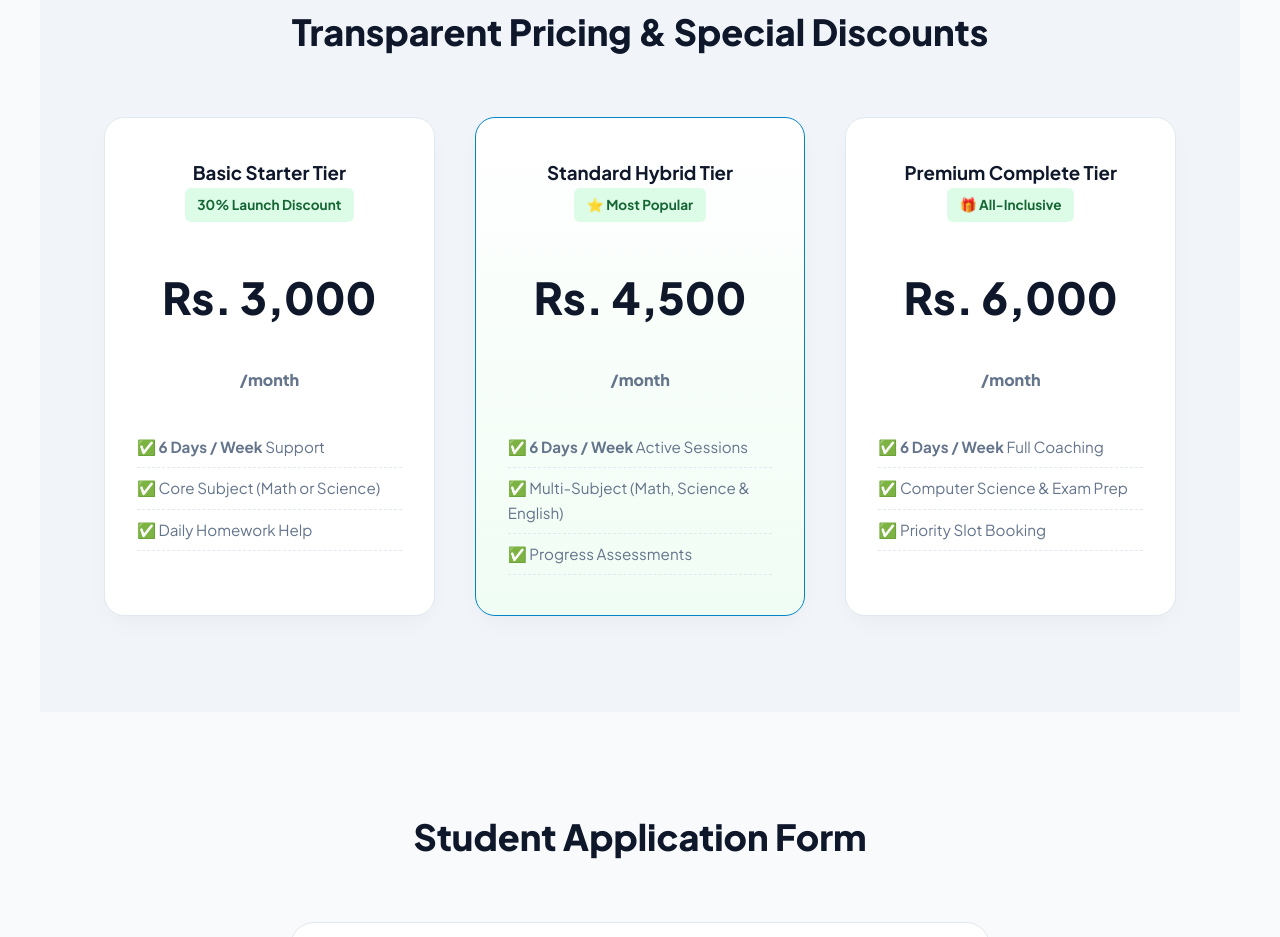
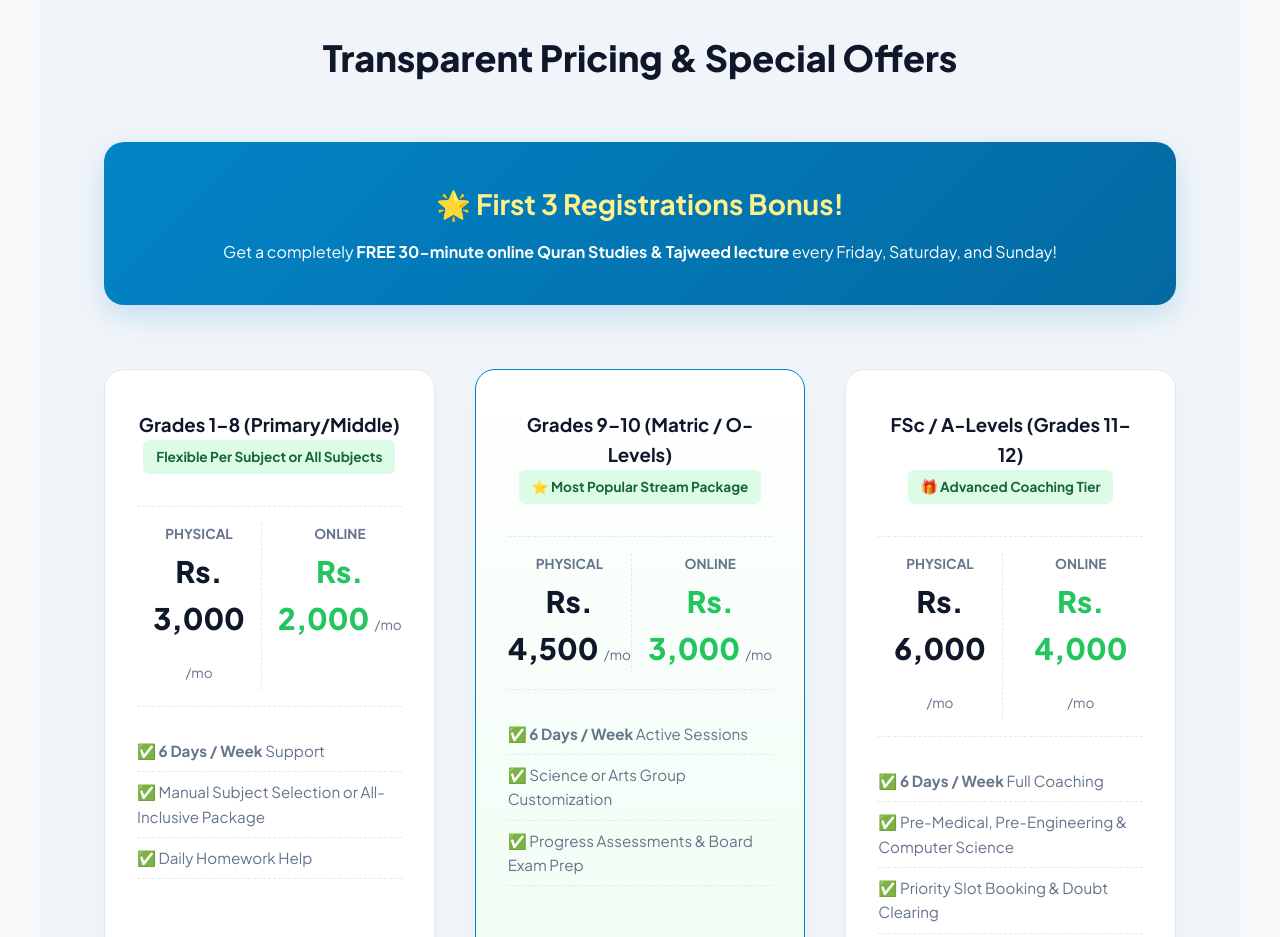
Before and after one commit to NexusCipher34/Next-gen-tutors, a plain HTML site: page index.html in a window 1280 px wide. Shown: the part 1222-2159 px from the top of the page. Drawn offline with Linux system fonts and the light colour scheme.

```diff
--- a/index.html
+++ b/index.html
@@ -15,6 +15,7 @@
             --light: #f8fafc;
             --gray: #64748b;
             --success: #22c55e;
+            --gold: #d97706;
         }
 
         * {
@@ -77,7 +78,19 @@
             font-size: 0.875rem;
             font-weight: 700;
             display: inline-block;
+            margin-bottom: 1rem;
+        }
+
+        .badge-gold {
+            background: #f59e0b;
+            color: white;
+            padding: 0.5rem 1.25rem;
+            border-radius: 50px;
+            font-size: 0.875rem;
+            font-weight: 700;
+            display: inline-block;
             margin-bottom: 1.5rem;
+            box-shadow: 0 4px 15px rgba(245, 158, 11, 0.4);
         }
 
         .hero h1 {
@@ -144,15 +157,32 @@
             background: linear-gradient(to bottom, #ffffff, #f0fdf4);
         }
 
-        .price {
-            font-size: 2.75rem;
-            font-weight: 800;
+        .price-row {
+            display: flex;
+            justify-content: space-around;
             margin: 1.5rem 0;
+            padding: 1rem 0;
+            border-top: 1px dashed #e2e8f0;
+            border-bottom: 1px dashed #e2e8f0;
         }
 
-        .price span {
-            font-size: 1rem;
+        .price-box h4 {
+            font-size: 0.85rem;
             color: var(--gray);
+            margin-bottom: 0.2rem;
+            text-transform: uppercase;
+        }
+
+        .price-box .amount {
+            font-size: 1.85rem;
+            font-weight: 800;
+            color: var(--dark);
+        }
+
+        .price-box .amount span {
+            font-size: 0.85rem;
+            color: var(--gray);
+            font-weight: 400;
         }
 
         .discount-badge {
@@ -163,7 +193,7 @@
             font-weight: 700;
             font-size: 0.85rem;
             display: inline-block;
-            margin-bottom: 1rem;
+            margin-bottom: 0.5rem;
         }
 
         .features-list {
@@ -177,6 +207,23 @@
             padding: 0.5rem 0;
             border-bottom: 1px dashed #e2e8f0;
             font-size: 0.95rem;
+        }
+
+        /* Promo Banner for Quran Offer */
+        .promo-banner {
+            background: linear-gradient(135deg, #0284c7, #0369a1);
+            color: white;
+            padding: 2.5rem;
+            border-radius: 20px;
+            text-align: center;
+            margin-bottom: 4rem;
+            box-shadow: 0 10px 30px rgba(2, 132, 199, 0.2);
+        }
+
+        .promo-banner h3 {
+            font-size: 1.75rem;
+            margin-bottom: 0.75rem;
+            color: #fef08a;
         }
 
         .form-container {
@@ -240,7 +287,7 @@
     </header>
 
     <section class="hero">
-        <div class="badge">🔥 LAUNCH SPECIAL: 30% OFF FOR FIRST 20 STUDENTS</div>
+        <div class="badge-gold">✨ SPECIAL OFFER: FREE QURAN & TAJWEED FOR FIRST 3 STUDENTS</div>
         <h1>Master Your Future with NextGen Tutors</h1>
         <p>Expert Online & Physical tutoring in Bhara Kahu, Islamabad for Science, Math, Computer Science Fundamentals, and English (Grades 1–12).</p>
         <a href="#register" class="btn">Book Free Trial Class</a>
@@ -251,7 +298,7 @@
         <div class="grid">
             <div class="card">
                 <h3>Hybrid Flexibility</h3>
-                <p>Structured physical classes in Bhara Kahu or interactive online sessions from home.</p>
+                <p>Structured physical classes in Bhara Kahu or budget-friendly interactive online sessions from home.</p>
             </div>
             <div class="card">
                 <h3>Core STEM Focus</h3>
@@ -265,38 +312,75 @@
     </section>
 
     <section id="pricing" style="background: #f1f5f9;">
-        <h2 class="section-title">Transparent Pricing & Special Discounts</h2>
+        <h2 class="section-title">Transparent Pricing & Special Offers</h2>
+
+        <!-- Special Promo Banner -->
+        <div class="promo-banner">
+            <h3>🌟 First 3 Registrations Bonus!</h3>
+            <p>Get a completely <strong>FREE 30-minute online Quran Studies & Tajweed lecture</strong> every Friday, Saturday, and Sunday!</p>
+        </div>
+
         <div class="grid">
+            <!-- Grades 1-8 -->
             <div class="pricing-card">
-                <h3>Basic Starter Tier</h3>
-                <div class="discount-badge">30% Launch Discount</div>
-                <div class="price">Rs. 3,000 <span>/month</span></div>
+                <h3>Grades 1–8 (Primary/Middle)</h3>
+                <div class="discount-badge">Flexible Per Subject or All Subjects</div>
+                <div class="price-row">
+                    <div class="price-box">
+                        <h4>Physical</h4>
+                        <div class="amount">Rs. 3,000 <span>/mo</span></div>
+                    </div>
+                    <div class="price-box" style="border-left: 1px dashed #e2e8f0; padding-left: 1rem;">
+                        <h4>Online</h4>
+                        <div class="amount" style="color: var(--success);">Rs. 2,000 <span>/mo</span></div>
+                    </div>
+                </div>
                 <ul class="features-list">
                     <li>✅ <strong>6 Days / Week</strong> Support</li>
-                    <li>✅ Core Subject (Math or Science)</li>
+                    <li>✅ Manual Subject Selection or All-Inclusive Package</li>
                     <li>✅ Daily Homework Help</li>
                 </ul>
             </div>
 
+            <!-- Grades 9-10 -->
             <div class="pricing-card popular">
-                <h3>Standard Hybrid Tier</h3>
-                <div class="discount-badge">⭐ Most Popular</div>
-                <div class="price">Rs. 4,500 <span>/month</span></div>
+                <h3>Grades 9–10 (Matric / O-Levels)</h3>
+                <div class="discount-badge">⭐ Most Popular Stream Package</div>
+                <div class="price-row">
+                    <div class="price-box">
+                        <h4>Physical</h4>
+                        <div class="amount">Rs. 4,500 <span>/mo</span></div>
+                    </div>
+                    <div class="price-box" style="border-left: 1px dashed #e2e8f0; padding-left: 1rem;">
+                        <h4>Online</h4>
+                        <div class="amount" style="color: var(--success);">Rs. 3,000 <span>/mo</span></div>
+                    </div>
+                </div>
                 <ul class="features-list">
                     <li>✅ <strong>6 Days / Week</strong> Active Sessions</li>
-                    <li>✅ Multi-Subject (Math, Science & English)</li>
-                    <li>✅ Progress Assessments</li>
+                    <li>✅ Science or Arts Group Customization</li>
+                    <li>✅ Progress Assessments & Board Exam Prep</li>
                 </ul>
             </div>
 
+            <!-- Grades 11-12 -->
             <div class="pricing-card">
-                <h3>Premium Complete Tier</h3>
-                <div class="discount-badge">🎁 All-Inclusive</div>
-                <div class="price">Rs. 6,000 <span>/month</span></div>
+                <h3>FSc / A-Levels (Grades 11–12)</h3>
+                <div class="discount-badge">🎁 Advanced Coaching Tier</div>
+                <div class="price-row">
+                    <div class="price-box">
+                        <h4>Physical</h4>
+                        <div class="amount">Rs. 6,000 <span>/mo</span></div>
+                    </div>
+                    <div class="price-box" style="border-left: 1px dashed #e2e8f0; padding-left: 1rem;">
+                        <h4>Online</h4>
+                        <div class="amount" style="color: var(--success);">Rs. 4,000 <span>/mo</span></div>
+                    </div>
+                </div>
                 <ul class="features-list">
                     <li>✅ <strong>6 Days / Week</strong> Full Coaching</li>
-                    <li>✅ Computer Science & Exam Prep</li>
-                    <li>✅ Priority Slot Booking</li>
+                    <li>✅ Pre-Medical, Pre-Engineering & Computer Science</li>
+                    <li>✅ Priority Slot Booking & Doubt Clearing</li>
                 </ul>
             </div>
         </div>
@@ -331,7 +415,7 @@
                     </select>
                 </div>
 
-                <!-- Manual Subject Input Field (Hidden by default) -->
+                <!-- Manual Subject Input Field -->
                 <div class="form-group" id="manualSubjectGroup" style="display: none;">
                     <label for="manualSubject">Enter Required Subjects Manually</label>
                     <input type="text" id="manualSubject" placeholder="e.g. Physics, Math, Chemistry">
@@ -341,7 +425,7 @@
                     <label for="mode">Mode of Classes</label>
                     <select id="mode" required>
                         <option value="Physical (Bhara Kahu)">Physical Classes (Bhara Kahu, Islamabad)</option>
-                        <option value="Online">Online Classes</option>
+                        <option value="Online">Online Classes (Early Bird Discount)</option>
                         <option value="Hybrid">Hybrid (Both)</option>
                     </select>
                 </div>
@@ -409,7 +493,7 @@
                     <option value="Arts">Arts Group</option>
                 `;
             } else if (grade === 'Grade 11-12') {
-                subjectLabel.textContent = "Select Primary Subject Package (Grades 11–12)";
+                subjectLabel.textContent = "Select Primary Subject Package (FSc / A-Levels)";
                 subjectSelect.innerHTML += `
                     <option value="Pre-Medical / Science">Pre-Medical / Science</option>
                     <option value="Pre-Engineering / Mathematics">Pre-Engineering / Mathematics</option>
```
